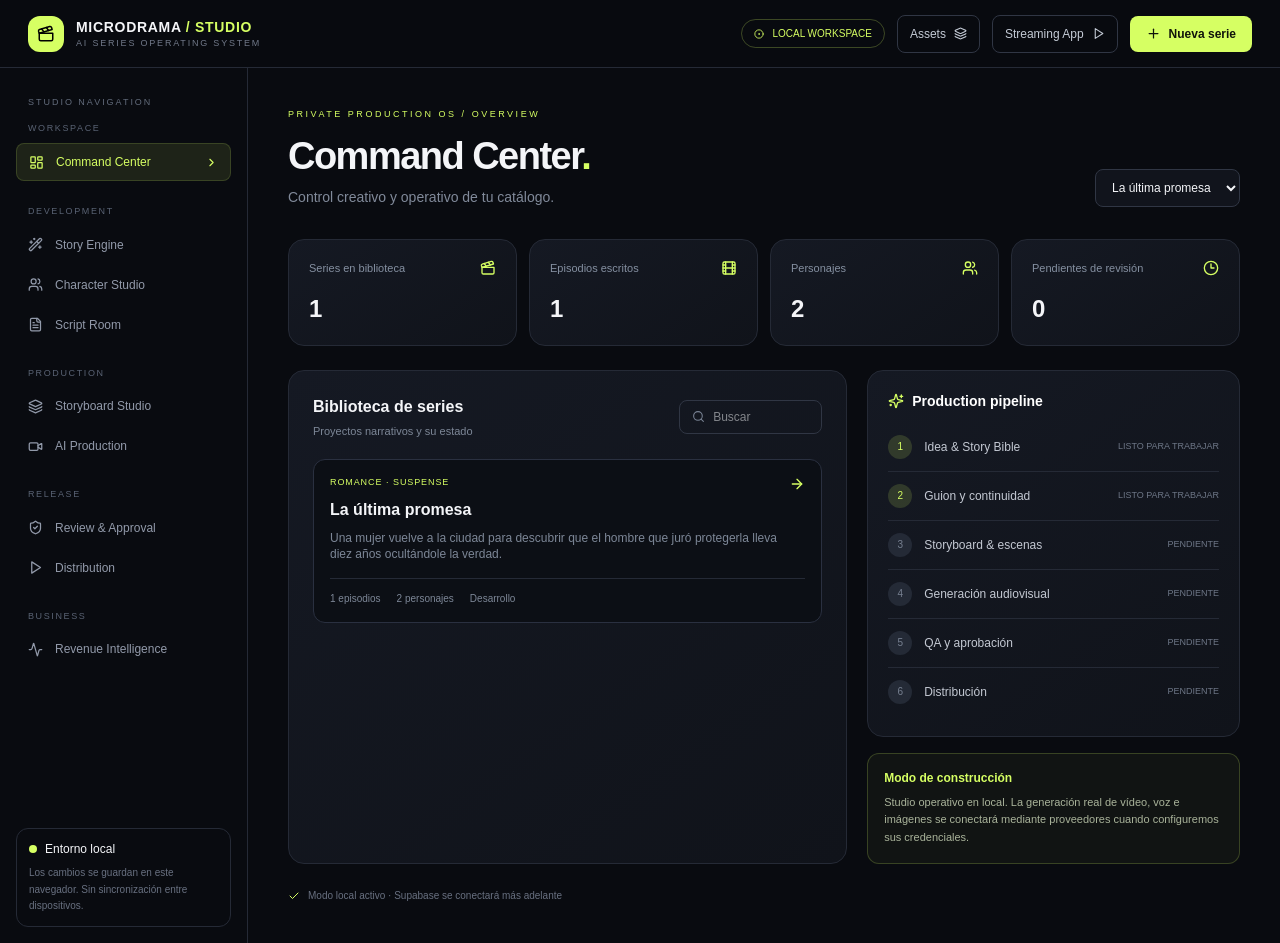
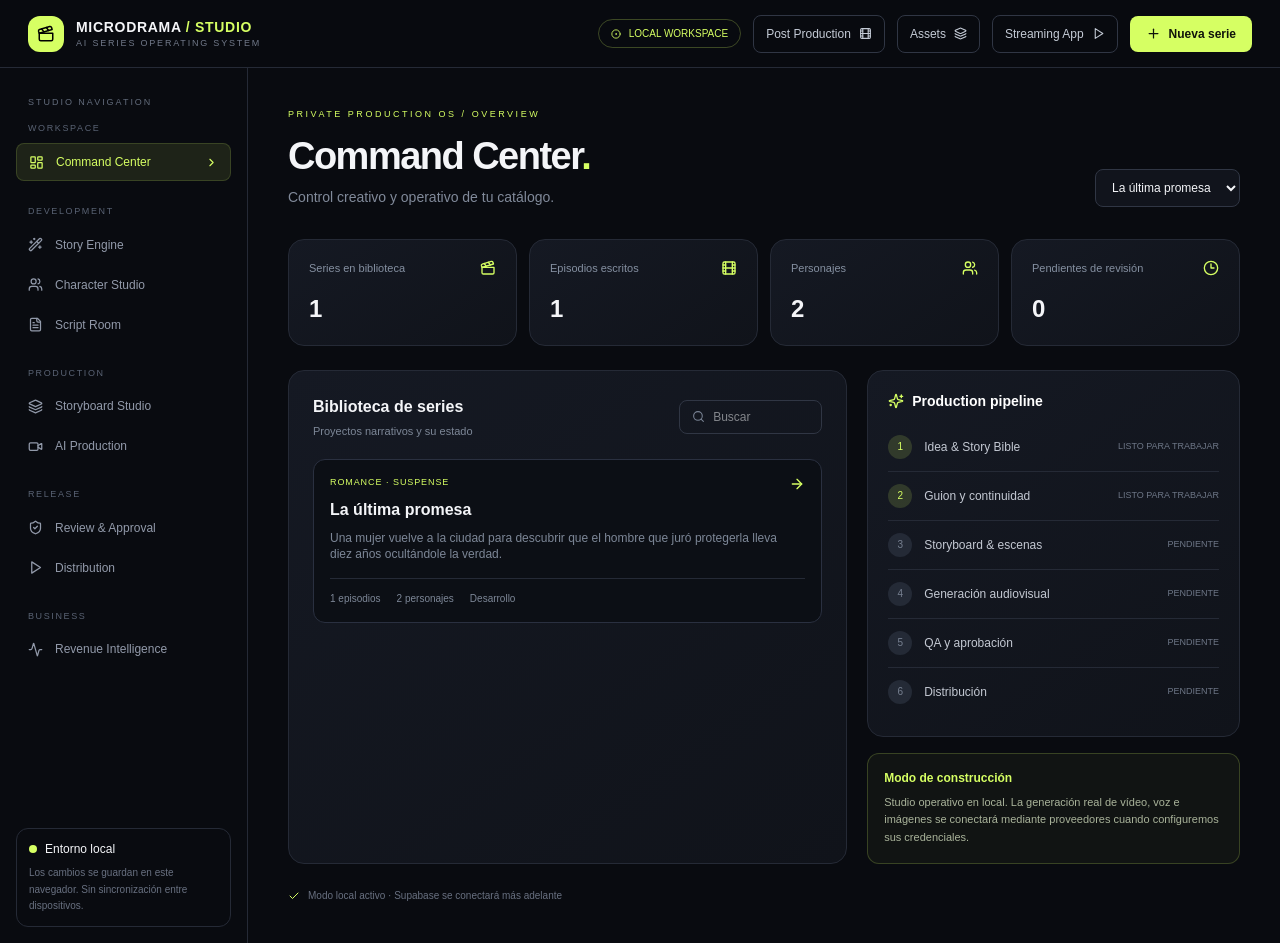
Before and after one commit to Blackleets/microdrama-studio, a Next.js app: page /studio in a window 1280 px wide. Built offline with nearby package versions, Linux system fonts and the light colour scheme.

Commit message:
feat: link studio navigation to post-production editor

```diff
--- a/src/app/studio/local-workspace.tsx
+++ b/src/app/studio/local-workspace.tsx
@@ -79,7 +79,7 @@ export default function LocalWorkspace(){
  return <main className="min-h-screen bg-[#090b10] text-[#f4f5f8]">
   <header className="h-[68px] border-b border-[#252a36] px-4 md:px-7 flex items-center justify-between sticky top-0 z-30 bg-[#090b10]/95 backdrop-blur">
    <div className="flex items-center gap-3"><div className="w-9 h-9 rounded-xl bg-[#d6ff63] text-black grid place-items-center"><Clapperboard size={18}/></div><div className="font-bold tracking-wider text-sm">MICRODRAMA <span className="text-[#d6ff63]">/ STUDIO</span><div className="text-[9px] text-[#707888] tracking-[.2em] font-normal">AI SERIES OPERATING SYSTEM</div></div></div>
-   <div className="flex items-center gap-3"><span className="hidden md:flex items-center gap-2 text-[10px] text-[#d6ff63] border border-[#d6ff63]/25 rounded-full px-3 py-1.5"><CircleDot size={10}/> LOCAL WORKSPACE</span><Link href="/studio/assets" className="hidden md:flex items-center gap-2 rounded-lg border border-[#303644] px-3 py-2.5 text-xs text-[#c4cbd6] hover:border-[#d6ff63]/50">Assets <Layers3 size={13}/></Link><Link href="/streaming" className="hidden sm:flex items-center gap-2 rounded-lg border border-[#303644] px-3 py-2.5 text-xs text-[#c4cbd6] hover:border-[#d6ff63]/50">Streaming App <Play size={13}/></Link><button onClick={()=>setModal(true)} className="rounded-lg bg-[#d6ff63] text-[#10140a] px-3 md:px-4 py-2.5 text-xs font-bold flex items-center gap-2"><Plus size={15}/> Nueva serie</button></div>
+   <div className="flex items-center gap-3"><span className="hidden md:flex items-center gap-2 text-[10px] text-[#d6ff63] border border-[#d6ff63]/25 rounded-full px-3 py-1.5"><CircleDot size={10}/> LOCAL WORKSPACE</span><Link href="/studio/post-production" className="hidden md:flex items-center gap-2 rounded-lg border border-[#303644] px-3 py-2.5 text-xs text-[#c4cbd6] hover:border-[#d6ff63]/50">Post Production <Film size={13}/></Link><Link href="/studio/assets" className="hidden md:flex items-center gap-2 rounded-lg border border-[#303644] px-3 py-2.5 text-xs text-[#c4cbd6] hover:border-[#d6ff63]/50">Assets <Layers3 size={13}/></Link><Link href="/streaming" className="hidden sm:flex items-center gap-2 rounded-lg border border-[#303644] px-3 py-2.5 text-xs text-[#c4cbd6] hover:border-[#d6ff63]/50">Streaming App <Play size={13}/></Link><button onClick={()=>setModal(true)} className="rounded-lg bg-[#d6ff63] text-[#10140a] px-3 md:px-4 py-2.5 text-xs font-bold flex items-center gap-2"><Plus size={15}/> Nueva serie</button></div>
   </header>
   <div className="flex min-h-[calc(100vh-68px)]">
    <aside className="hidden lg:flex w-[248px] shrink-0 border-r border-[#252a36] flex-col p-4">
```
